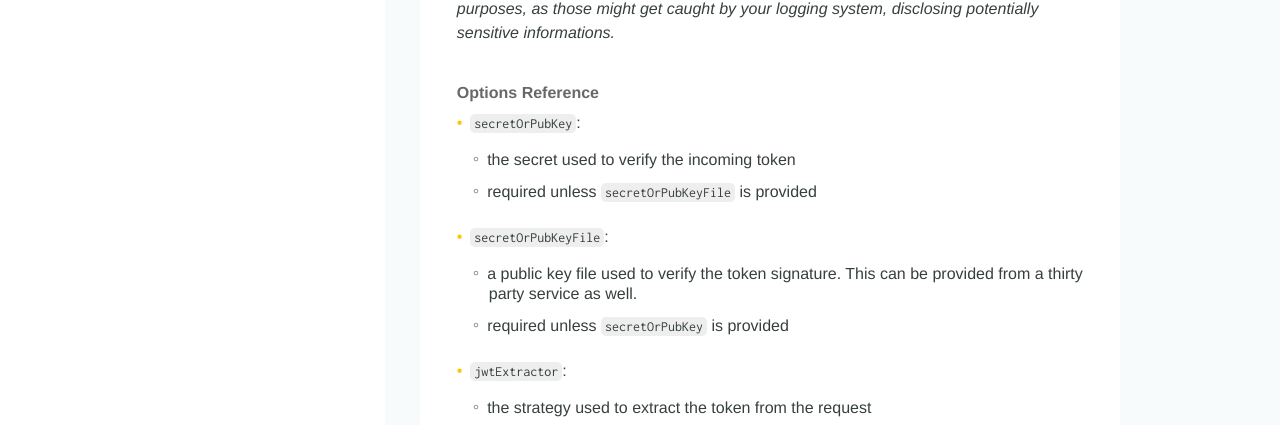
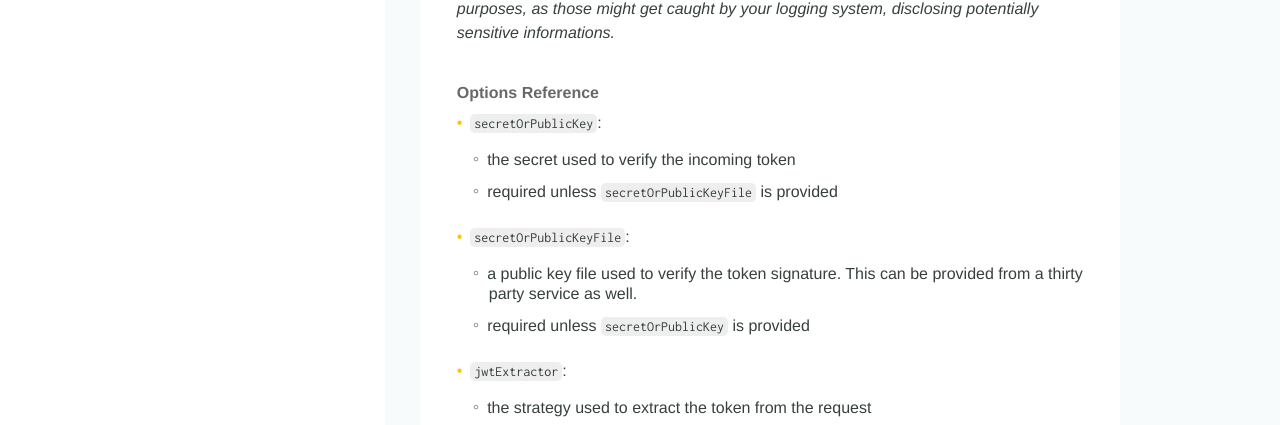
Before and after one commit to ExpressGateway/express-gateway.io, a Jekyll site: the page built from docs/policies/jwt.md, in a window 1280 px wide and 900 px high, scrolled down 2873 px. Shown: the part 144-569 px from the top of the window. Built offline with Jekyll 4.4.1, drawn with Linux system fonts in a browser that asks for light colours; nearby versions of some CDN libraries; some web fonts are replaced; comment, search, counter and statistics services are not loaded.

Commit message:
Rename parameter to secretOrPublicKeyFile

```diff
--- a/docs/policies/jwt.md
+++ b/docs/policies/jwt.md
@@ -117,12 +117,12 @@ The JWT scheme and header are not standardized, therefore they can be overriden
 
 ##### Options Reference
 
-* `secretOrPubKey`:
+* `secretOrPublicKey`:
   - the secret used to verify the incoming token
-  - required unless `secretOrPubKeyFile` is provided
-* `secretOrPubKeyFile`:
+  - required unless `secretOrPublicKeyFile` is provided
+* `secretOrPublicKeyFile`:
   - a public key file used to verify the token signature. This can be provided from a thirty party service as well.
-  - required unless `secretOrPubKey` is provided
+  - required unless `secretOrPublicKey` is provided
 * `jwtExtractor`:
   - the strategy used to extract the token from the request
   - default value: `authBearer`
```
